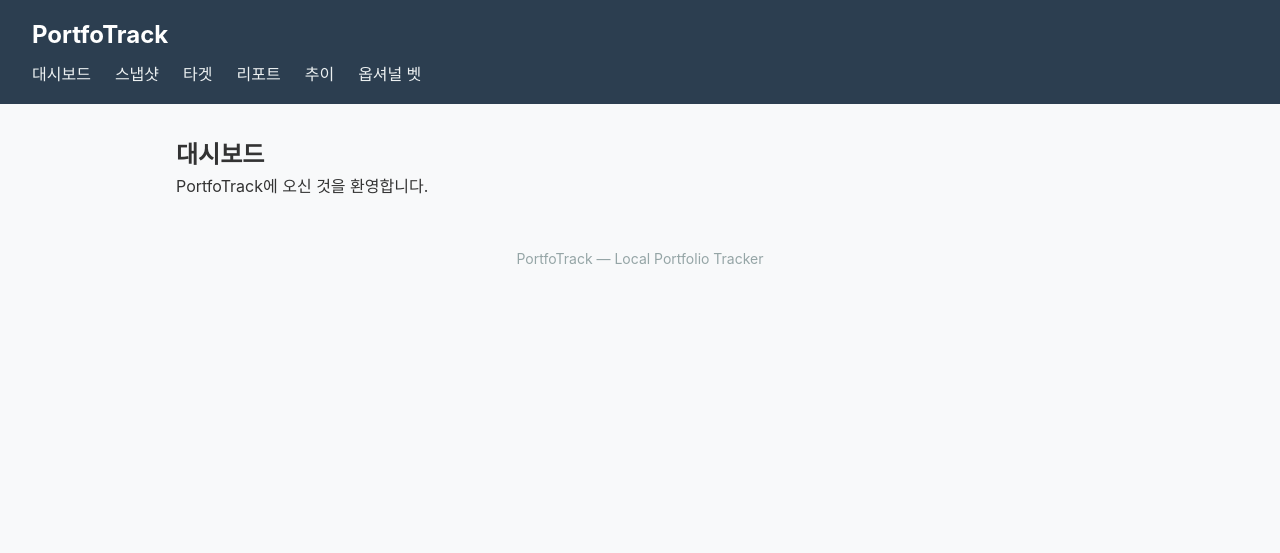
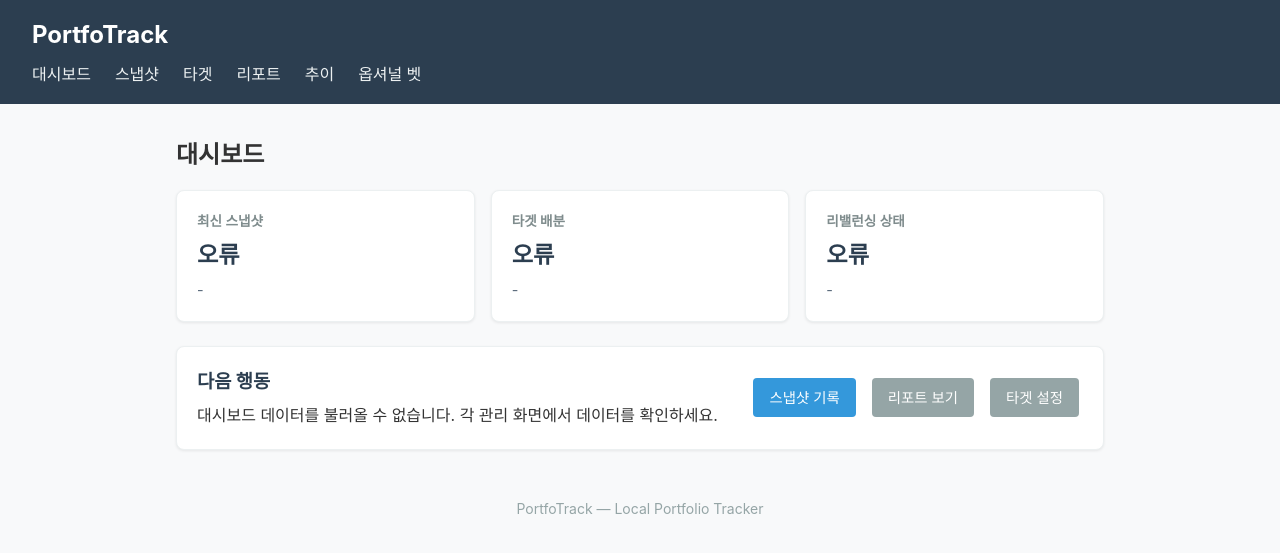
Before and after one commit to kwjinwoo/PortfoTrack, a Flask app: page / in a window 1280 px wide. Shown: the top 553 px of the page. Run offline with Flask 3, Linux system fonts and the light colour scheme.

Commit message:
feat(web): add dashboard summary

```diff
--- a/src/portfotrack/web/static/css/styles.css
+++ b/src/portfotrack/web/static/css/styles.css
@@ -68,6 +68,84 @@ footer {
 .card h3 {
   margin-bottom: 1rem;
   color: #2c3e50;
+}
+
+/* Dashboard */
+.dashboard h2 {
+  margin-bottom: 1rem;
+}
+
+.dashboard-summary {
+  display: grid;
+  grid-template-columns: repeat(3, minmax(0, 1fr));
+  gap: 1rem;
+  margin-bottom: 1.5rem;
+}
+
+.summary-card,
+.dashboard-panel {
+  background: #fff;
+  border: 1px solid #ecf0f1;
+  border-radius: 8px;
+  padding: 1.25rem;
+  box-shadow: 0 1px 3px rgba(0, 0, 0, 0.08);
+}
+
+.summary-card {
+  display: flex;
+  min-height: 132px;
+  flex-direction: column;
+  justify-content: space-between;
+}
+
+.summary-label {
+  color: #7f8c8d;
+  font-size: 0.85rem;
+  font-weight: 600;
+}
+
+.summary-card strong {
+  color: #2c3e50;
+  font-size: 1.45rem;
+  line-height: 1.2;
+}
+
+.summary-meta {
+  color: #5d6d7e;
+  font-size: 0.9rem;
+}
+
+.dashboard-panel {
+  display: flex;
+  justify-content: space-between;
+  gap: 1rem;
+  align-items: center;
+  margin-bottom: 1.5rem;
+}
+
+.dashboard-panel h3 {
+  color: #2c3e50;
+  margin-bottom: 0.35rem;
+}
+
+.dashboard-actions {
+  display: flex;
+  flex-wrap: wrap;
+  gap: 0.5rem;
+  justify-content: flex-end;
+}
+
+.dashboard-actions .btn {
+  display: inline-block;
+  text-decoration: none;
+}
+
+.dashboard-list {
+  margin-left: 1rem;
+}
+
+.dashboard-list li {
+  margin-top: 0.4rem;
 }
 
 /* Tables */
@@ -216,3 +294,18 @@ th {
   border-radius: 4px;
   font-size: 0.9rem;
 }
+
+@media (max-width: 760px) {
+  .dashboard-summary {
+    grid-template-columns: 1fr;
+  }
+
+  .dashboard-panel {
+    align-items: flex-start;
+    flex-direction: column;
+  }
+
+  .dashboard-actions {
+    justify-content: flex-start;
+  }
+}
--- /dev/null
+++ b/src/portfotrack/web/static/js/dashboard-ui.js
@@ -0,0 +1,192 @@
+/* PortfoTrack — Dashboard Summary UI */
+
+"use strict";
+
+document.addEventListener("DOMContentLoaded", function () {
+  loadDashboardSummary();
+});
+
+/**
+ * Load the data needed to summarize the current portfolio state.
+ */
+async function loadDashboardSummary() {
+  try {
+    const snapshots = await fetchJson("/api/snapshots");
+    const latestSnapshot = snapshots.length > 0 ? snapshots[snapshots.length - 1] : null;
+    const target = await fetchOptionalJson("/api/targets");
+
+    renderSnapshotSummary(latestSnapshot);
+    renderTargetSummary(target);
+
+    if (!latestSnapshot || !target) {
+      renderIncompleteSetup(latestSnapshot, target);
+      return;
+    }
+
+    const report = await fetchOptionalJson(
+      `/api/reports/allocation?snapshot_date=${encodeURIComponent(latestSnapshot.date)}`
+    );
+    renderReportSummary(report);
+  } catch (err) {
+    renderDashboardError();
+  }
+}
+
+/**
+ * Fetch JSON from a required endpoint.
+ */
+async function fetchJson(url) {
+  const response = await fetch(url);
+  if (!response.ok) {
+    throw new Error(`Request failed: ${url}`);
+  }
+  return response.json();
+}
+
+/**
+ * Fetch JSON from an endpoint where a missing resource is an empty state.
+ */
+async function fetchOptionalJson(url) {
+  const response = await fetch(url);
+  if (response.status === 404) {
+    return null;
+  }
+  if (!response.ok) {
+    throw new Error(`Request failed: ${url}`);
+  }
+  return response.json();
+}
+
+/**
+ * Render latest snapshot date and total amount when available.
+ */
+async function renderSnapshotSummary(snapshot) {
+  const dateEl = document.getElementById("latest-snapshot-date");
+  const totalEl = document.getElementById("latest-snapshot-total");
+
+  if (!snapshot) {
+    dateEl.textContent = "없음";
+    totalEl.textContent = "첫 스냅샷이 필요합니다.";
+    return;
+  }
+
+  dateEl.textContent = snapshot.date;
+
+  try {
+    const detail = await fetchJson(`/api/snapshots/${encodeURIComponent(snapshot.date)}`);
+    const total = detail.items.reduce((sum, item) => sum + item.amount, 0);
+    totalEl.textContent = `${formatKrw(total)} KRW`;
+  } catch (err) {
+    totalEl.textContent = "총액을 불러올 수 없습니다.";
+  }
+}
+
+/**
+ * Render target setup status.
+ */
+function renderTargetSummary(target) {
+  const statusEl = document.getElementById("target-status");
+  const countEl = document.getElementById("target-asset-count");
+
+  if (!target) {
+    statusEl.textContent = "미설정";
+    countEl.textContent = "타겟 배분이 필요합니다.";
+    return;
+  }
+
+  const count = target.assets.length;
+  statusEl.textContent = count > 0 ? "설정됨" : "비어 있음";
+  countEl.textContent = `${count}개 자산`;
+}
+
+/**
+ * Render guidance for incomplete setup states.
+ */
+function renderIncompleteSetup(snapshot, target) {
+  const driftStatus = document.getElementById("drift-status");
+  const driftDetail = document.getElementById("drift-detail");
+  const guidance = document.getElementById("dashboard-guidance");
+
+  driftStatus.textContent = "대기";
+
+  if (!target) {
+    driftDetail.textContent = "타겟 설정 후 비교할 수 있습니다.";
+    guidance.textContent = "먼저 타겟 배분을 만들고 현재 금액 스냅샷을 기록하세요.";
+    return;
+  }
+
+  if (!snapshot) {
+    driftDetail.textContent = "스냅샷 기록 후 비교할 수 있습니다.";
+    guidance.textContent = "타겟은 준비되었습니다. 현재 포트폴리오 금액을 스냅샷으로 기록하세요.";
+    return;
+  }
+
+  driftDetail.textContent = "리포트를 만들 수 없습니다.";
+  guidance.textContent = "스냅샷과 타겟을 확인한 뒤 리포트를 다시 열어보세요.";
+}
+
+/**
+ * Render allocation drift status from the report endpoint.
+ */
+function renderReportSummary(report) {
+  const driftStatus = document.getElementById("drift-status");
+  const driftDetail = document.getElementById("drift-detail");
+  const guidance = document.getElementById("dashboard-guidance");
+  const driftPanel = document.getElementById("dashboard-drift-panel");
+  const driftList = document.getElementById("dashboard-drift-list");
+
+  if (!report) {
+    renderIncompleteSetup(true, null);
+    return;
+  }
+
+  const outsideItems = report.items.filter((item) => !item.is_within_tolerance);
+
+  if (outsideItems.length === 0) {
+    driftStatus.textContent = "범위 내";
+    driftDetail.textContent = "모든 자산이 허용 범위 안에 있습니다.";
+    guidance.textContent = "현재 상태가 타겟 범위 안에 있습니다. 새 스냅샷을 기록하며 변화를 추적하세요.";
+    driftPanel.style.display = "none";
+    return;
+  }
+
+  driftStatus.textContent = `${outsideItems.length}개 이탈`;
+  driftDetail.textContent = "허용 범위 밖 자산을 확인하세요.";
+  guidance.textContent = "리포트에서 허용 범위 밖 자산의 차이를 확인하세요.";
+  driftPanel.style.display = "block";
+  driftList.innerHTML = "";
+
+  for (const item of outsideItems) {
+    const li = document.createElement("li");
+    const currentPct = formatPercent(item.current_ratio);
+    const lowerPct = formatPercent(item.tolerance.lower);
+    const upperPct = formatPercent(item.tolerance.upper);
+    li.textContent = `${item.asset_name}: 현재 ${currentPct}, 허용 ${lowerPct}~${upperPct}`;
+    driftList.appendChild(li);
+  }
+}
+
+/**
+ * Render a concise error state if dashboard data cannot be loaded.
+ */
+function renderDashboardError() {
+  document.getElementById("latest-snapshot-date").textContent = "오류";
+  document.getElementById("target-status").textContent = "오류";
+  document.getElementById("drift-status").textContent = "오류";
+  document.getElementById("dashboard-guidance").textContent =
+    "대시보드 데이터를 불러올 수 없습니다. 각 관리 화면에서 데이터를 확인하세요.";
+}
+
+/**
+ * Format an integer KRW amount for display.
+ */
+function formatKrw(amount) {
+  return amount.toLocaleString("ko-KR");
+}
+
+/**
+ * Format a ratio as a percentage.
+ */
+function formatPercent(ratio) {
+  return `${(ratio * 100).toFixed(1)}%`;
+}
--- a/src/portfotrack/web/templates/index.html
+++ b/src/portfotrack/web/templates/index.html
@@ -3,6 +3,42 @@
 {% block content %}
 <section class="dashboard">
   <h2>대시보드</h2>
-  <p>PortfoTrack에 오신 것을 환영합니다.</p>
+
+  <div class="dashboard-summary" id="dashboard-summary" aria-live="polite">
+    <div class="summary-card">
+      <span class="summary-label">최신 스냅샷</span>
+      <strong id="latest-snapshot-date">불러오는 중...</strong>
+      <span id="latest-snapshot-total" class="summary-meta">-</span>
+    </div>
+    <div class="summary-card">
+      <span class="summary-label">타겟 배분</span>
+      <strong id="target-status">확인 중</strong>
+      <span id="target-asset-count" class="summary-meta">-</span>
+    </div>
+    <div class="summary-card">
+      <span class="summary-label">리밸런싱 상태</span>
+      <strong id="drift-status">확인 중</strong>
+      <span id="drift-detail" class="summary-meta">-</span>
+    </div>
+  </div>
+
+  <div class="dashboard-panel">
+    <div>
+      <h3>다음 행동</h3>
+      <p id="dashboard-guidance">현재 데이터를 확인하고 있습니다.</p>
+    </div>
+    <div class="dashboard-actions" id="dashboard-next-actions">
+      <a class="btn btn-primary" href="/snapshots">스냅샷 기록</a>
+      <a class="btn btn-secondary" href="/reports">리포트 보기</a>
+      <a class="btn btn-secondary" href="/targets">타겟 설정</a>
+    </div>
+  </div>
+
+  <div class="dashboard-panel" id="dashboard-drift-panel" style="display:none;">
+    <h3>허용 범위 밖 자산</h3>
+    <ul id="dashboard-drift-list" class="dashboard-list"></ul>
+  </div>
 </section>
+
+<script src="{{ url_for('static', filename='js/dashboard-ui.js') }}"></script>
 {% endblock %}
```
Also changed, not shown: docs/web-routes.md (+2 -1 lines), tests/web/test_static.py (+23 -0 lines).
